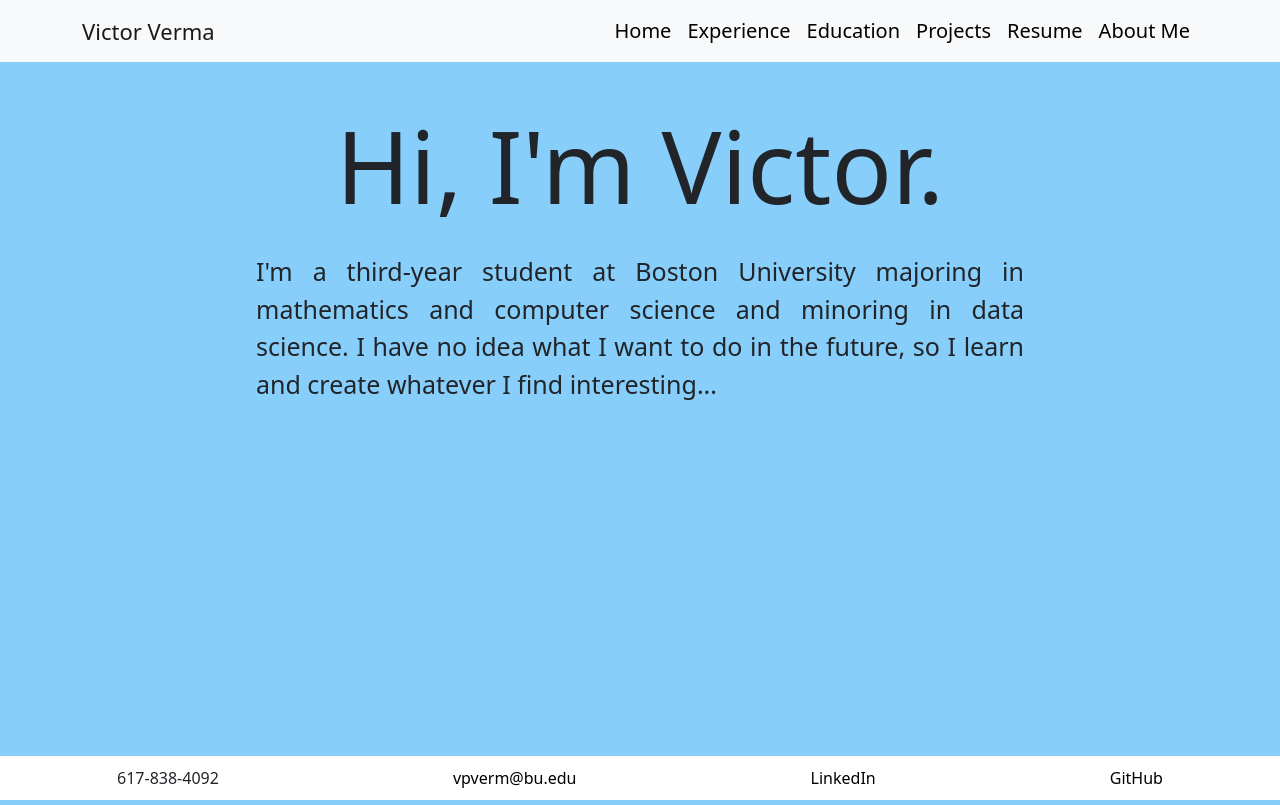
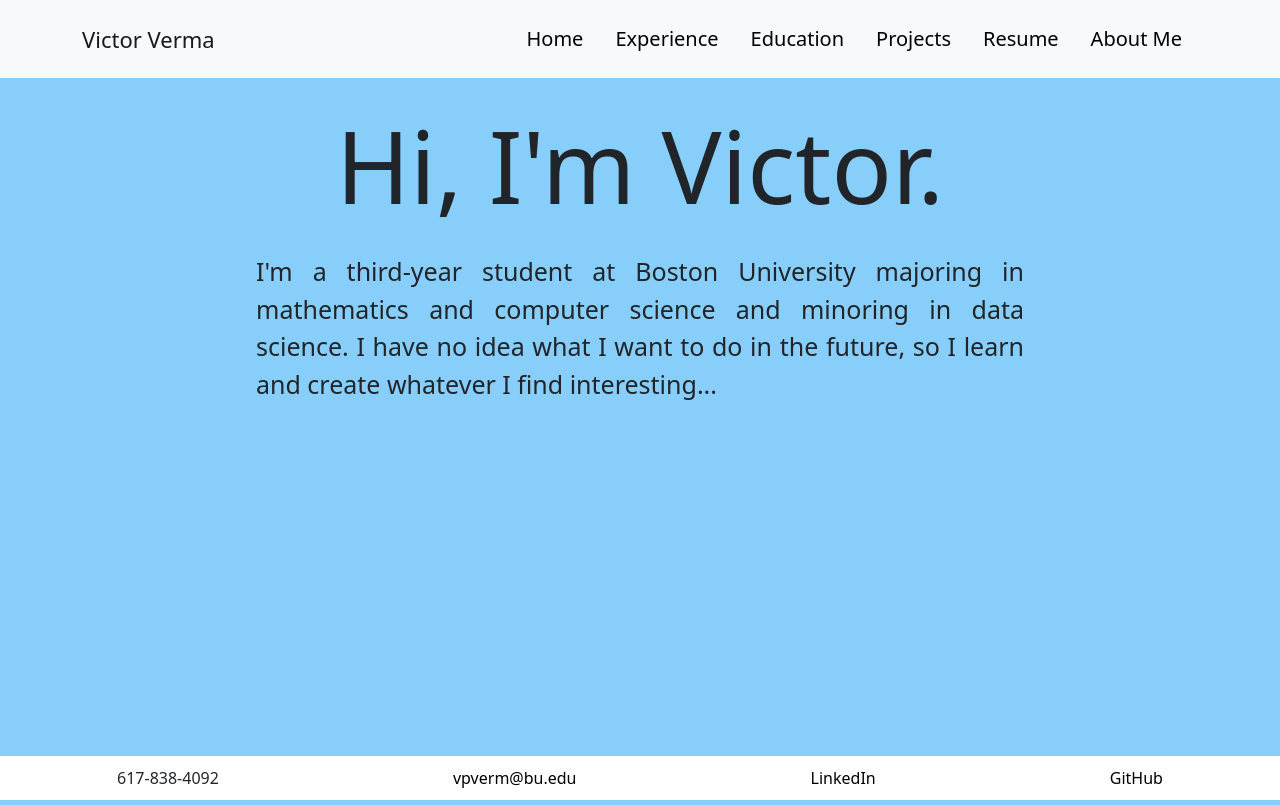
Before and after one commit to victorverma3/Portfolio, a React (Vite) app: page / in a window 1280 px wide. Built offline with nearby package versions, Linux system fonts and the light colour scheme.

Commit message:
updated navLink class name to nav-link

```diff
--- a/src/components/Header/Header.css
+++ b/src/components/Header/Header.css
@@ -7,13 +7,13 @@
    margin: auto;
 }
 
-.navLink {
+.nav-link {
    text-decoration: none;
    color: black;
    font-size: 1.25rem;
 }
 
-.navLink:hover {
+.nav-link:hover {
    text-decoration: underline;
    color: lightskyblue;
 }
@@ -23,7 +23,7 @@
       font-size: 1.625rem;
    }
 
-   .navLink {
+   .nav-link {
       font-size: 1.5rem;
    }
 }
--- a/src/components/Header/Header.tsx
+++ b/src/components/Header/Header.tsx
@@ -18,32 +18,32 @@ const Header = () => {
             <Navbar.Collapse id="basic-navbar-nav">
               <Nav className="ms-auto">
                 <Nav.Link eventKey="1">
-                  <Link className="navLink" to="/">
+                  <Link className="nav-link" to="/">
                     Home
                   </Link>
                 </Nav.Link>
                 <Nav.Link eventKey="2">
-                  <Link className="navLink" to="/experience">
+                  <Link className="nav-link" to="/experience">
                     Experience
                   </Link>
                 </Nav.Link>
                 <Nav.Link eventKey="3">
-                  <Link className="navLink" to="/education">
+                  <Link className="nav-link" to="/education">
                     Education
                   </Link>
                 </Nav.Link>
                 <Nav.Link eventKey="4">
-                  <Link className="navLink" to="/projects">
+                  <Link className="nav-link" to="/projects">
                     Projects
                   </Link>
                 </Nav.Link>
                 <Nav.Link eventKey="5">
-                  <Link className="navLink" to="/resume">
+                  <Link className="nav-link" to="/resume">
                     Resume
                   </Link>
                 </Nav.Link>
                 <Nav.Link eventKey="6">
-                  <Link className="navLink" to="/about">
+                  <Link className="nav-link" to="/about">
                     About Me
                   </Link>
                 </Nav.Link>
```
